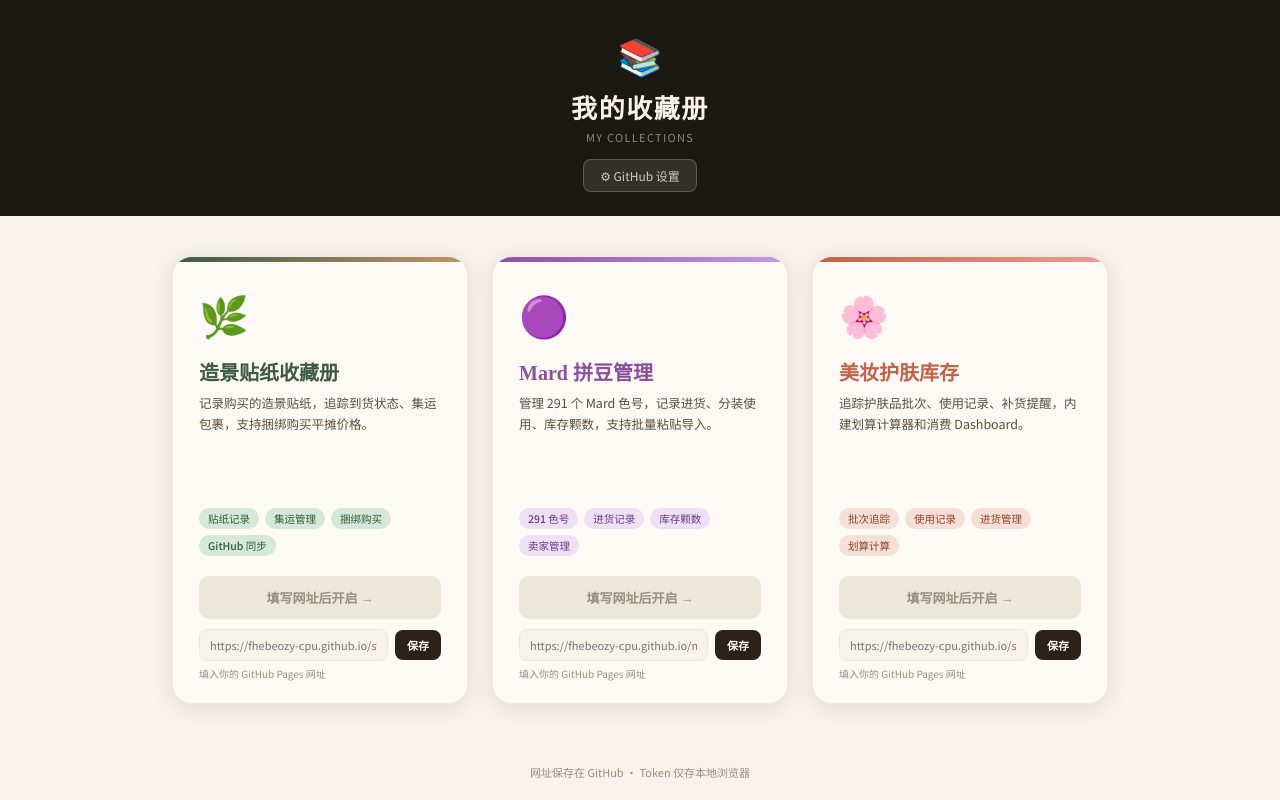
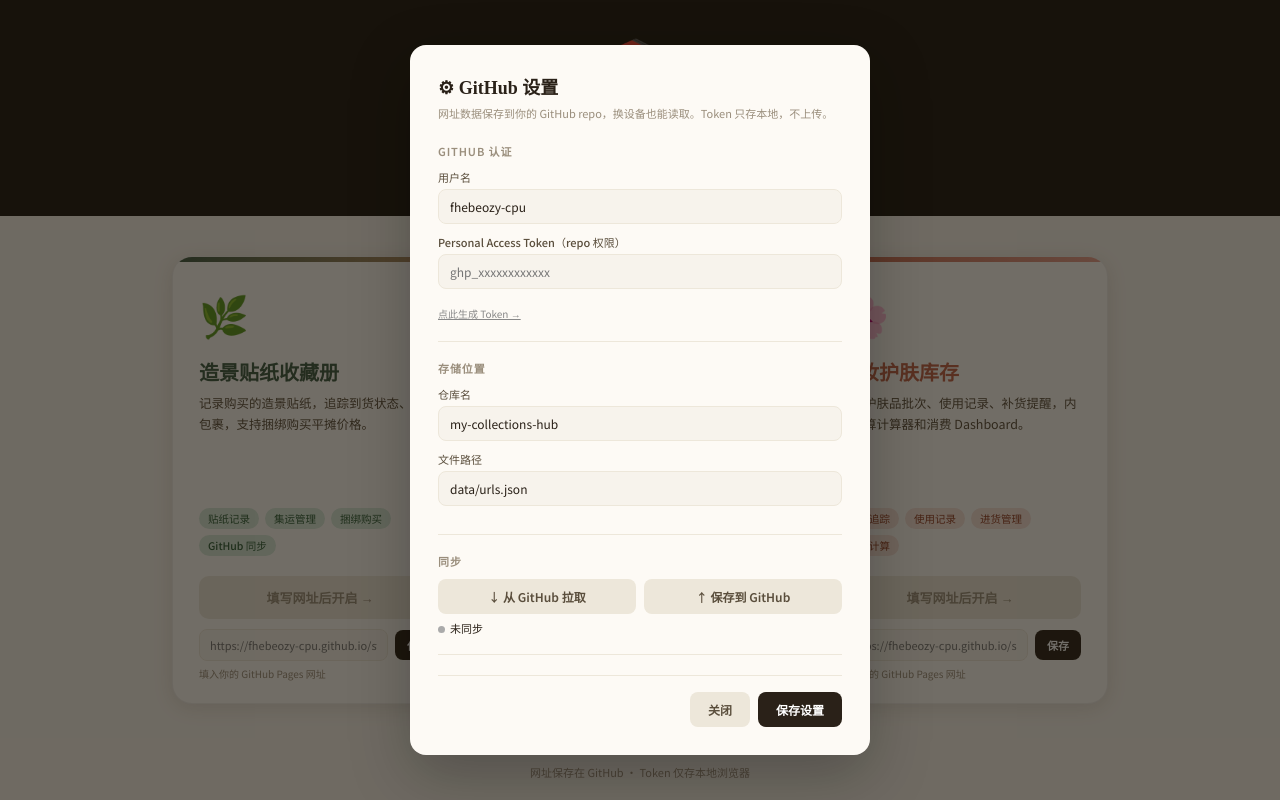
Before and after one commit to fhebeozy-cpu/mainpage, a plain HTML site: page index.html in a window 1280 px wide. Both pictures are taken after a click on the button "⚙ GitHub 设置". Drawn offline with Linux system fonts and the light colour scheme.

Commit message:
Add files via upload

```diff
--- a/index.html
+++ b/index.html
@@ -297,6 +297,41 @@
 
 <div class="toast-container" id="toastContainer"></div>
 
+<!-- SETTINGS MODAL -->
+<div class="overlay" id="settingsOverlay">
+  <div class="modal">
+    <div class="modal-title">⚙ GitHub 设置</div>
+    <div class="modal-sub">网址数据保存到你的 GitHub repo，换设备也能读取。Token 只存本地，不上传。</div>
+    <div class="form-section">
+      <h3>GitHub 认证</h3>
+      <label class="form-label">用户名</label>
+      <input class="form-input" id="cfg-owner" placeholder="fhebeozy-cpu">
+      <label class="form-label">Personal Access Token（repo 权限）</label>
+      <input class="form-input" id="cfg-token" type="password" placeholder="ghp_xxxxxxxxxxxx">
+      <a href="https://github.com/settings/tokens" target="_blank" style="font-size:10px;color:#888">点此生成 Token →</a>
+    </div>
+    <div class="form-section">
+      <h3>存储位置</h3>
+      <label class="form-label">仓库名</label>
+      <input class="form-input" id="cfg-repo" placeholder="my-collections-hub">
+      <label class="form-label">文件路径</label>
+      <input class="form-input" id="cfg-path" placeholder="data/urls.json">
+    </div>
+    <div class="form-section">
+      <h3>同步</h3>
+      <div style="display:flex;gap:8px;">
+        <button class="btn btn-ghost" onclick="pullUrls()" style="flex:1">↓ 从 GitHub 拉取</button>
+        <button class="btn btn-ghost" onclick="pushUrls()" style="flex:1">↑ 保存到 GitHub</button>
+      </div>
+      <div class="sync-status"><span class="dot dot-idle" id="syncDot"></span><span id="syncMsg">未同步</span></div>
+    </div>
+    <div class="modal-actions">
+      <button class="btn btn-ghost" onclick="closeSettings()">关闭</button>
+      <button class="btn btn-primary" onclick="saveCfg()">保存设置</button>
+    </div>
+  </div>
+</div>
+
 <script>
 const APPS = ['sticker', 'mard', 'skin'];
 
```
